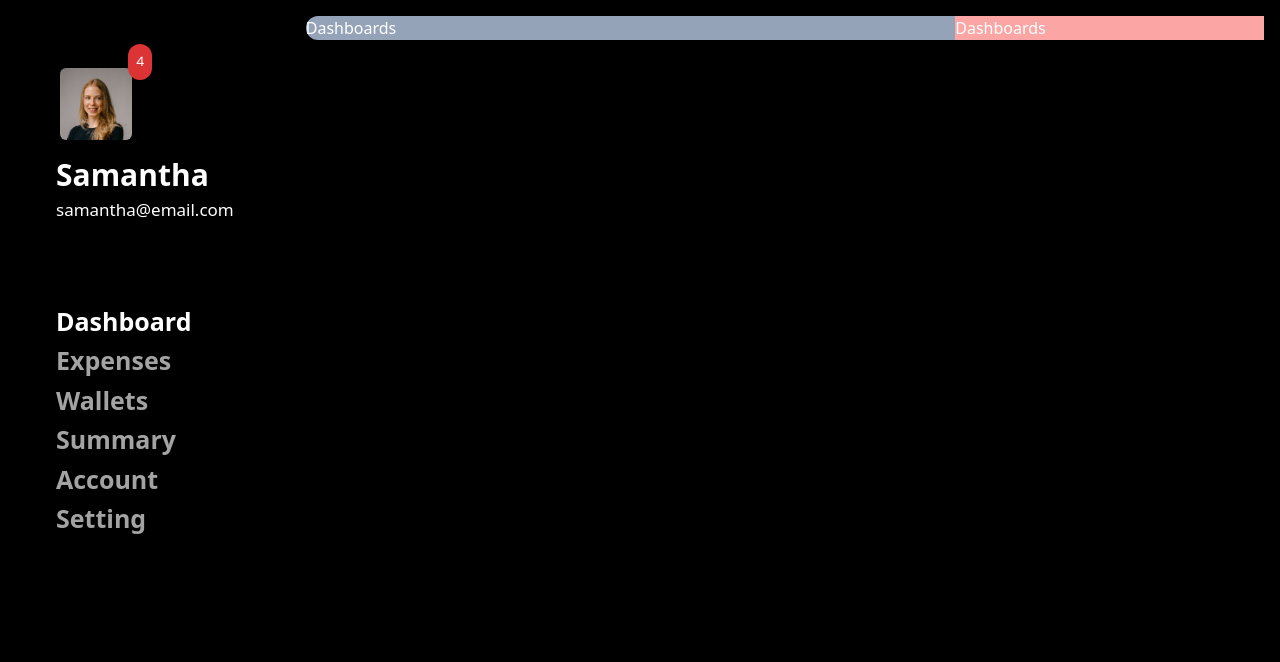
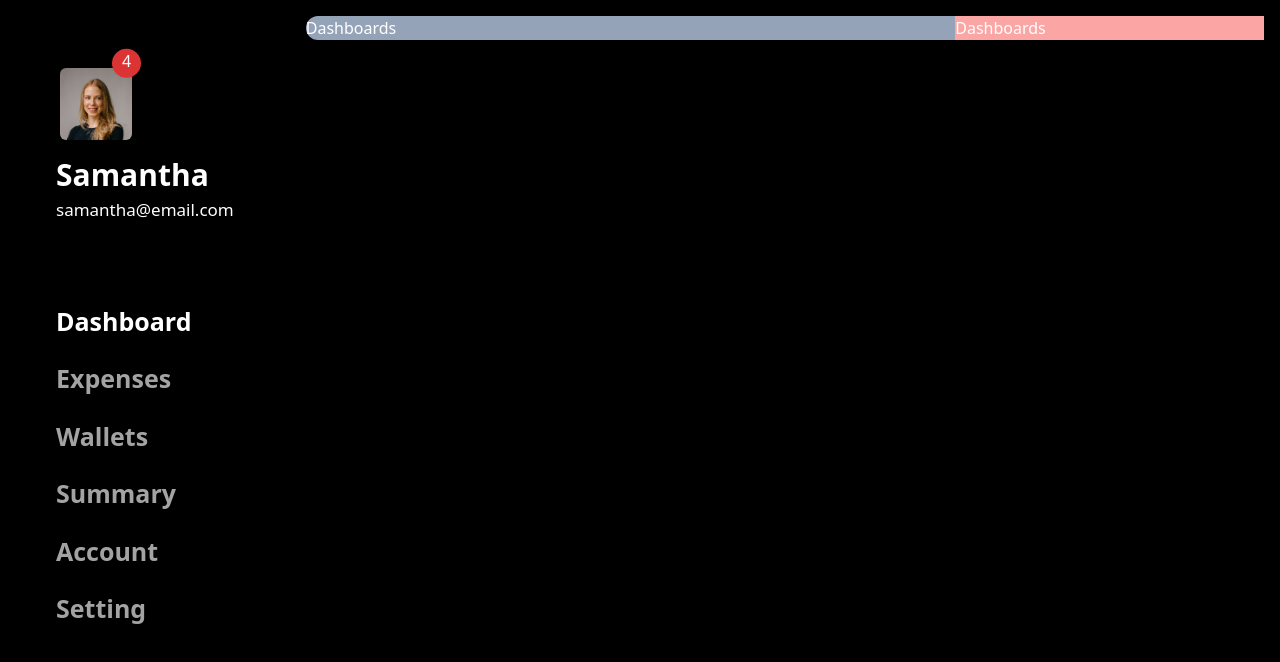
Before and after one commit to TiranChanuka/Admin-DashBoard, a React (Create React App) app: page / in a window 1280 px wide. Shown: the top 662 px of the page. Built offline with nearby package versions, Linux system fonts and the light colour scheme.

Commit message:
Update sideBarNew.jsx

```diff
--- a/src/screens/global/sideBarNew.jsx
+++ b/src/screens/global/sideBarNew.jsx
@@ -9,6 +9,9 @@ const linkClass =
 export default function Sidebar() {
     return (
         <div className=" w-100 p-14 flex flex-col">
+            <div className="transform -translate-y-1/4 absolute left-28">
+                <div className=" w-[29px] h-[29px] rounded-full bg-iconRed  text-center text-white">4</div>
+            </div>
             <div className="flex items-center gap-2 px-1 py-3">
                 <img
                     alt="profile-user"
@@ -17,13 +20,12 @@ export default function Sidebar() {
                     src="./Assets/profile.png"
                     className={`cursor-pointer duration-500 rounded-md`}
                 />
-                <div className="text-white  bg-iconRed font-poppins rounded-full p-2 text-13px absolute top-11 left-32">4</div>
             </div>
             <div className="text-white">
                 <div className="text-30px font-semibold">Samantha</div>
                 <div className="text-17px">samantha@email.com</div>
             </div>
-            <div className="py-8 pt-20 flex flex-1 flex-col gap-0.5">
+            <div className="py-8 pt-20 flex flex-1 flex-col gap-5 ">
                 {SideBarLinks.map((link) => (
                     <SidebarLink key={link.key} link={link} />
                 ))}
@@ -49,4 +51,4 @@ function SidebarLink({ link }) {
             {link.label}
         </Link>
     );
-}
+};
```
